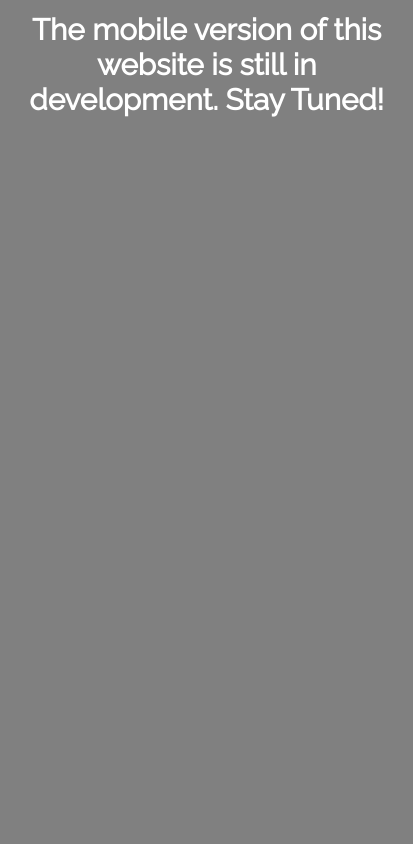
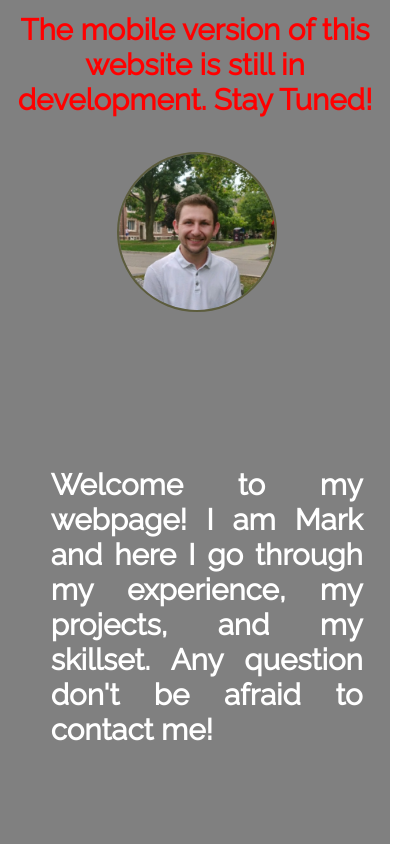
Before and after one commit to jaskiewm/jaskiewm.github.io, a plain HTML site: page index.html in a window 390 px wide. Shown: the top 844 px of the page, 413 px wide, since content can reach past the window. Drawn offline with Linux system fonts and the light colour scheme.

Commit message:
Mobile Page Updated
Updated the contents of the mobile page (For testing)

```diff
--- a/MarkProjectWebsite.css
+++ b/MarkProjectWebsite.css
@@ -1,4 +1,3 @@
-
 /*-------------------------LINKS------------------------------*/
 a:link{
   color:#323634;
@@ -98,21 +97,6 @@ body::-webkit-scrollbar-thumb {
   background-color: #faf6cd;
   border: 1px black solid;
   border-radius: 3% / 5.33%;
-}
-#MobilePage{
-  position: absolute;
-  width: 100%;
-  height: 120%;
-  top: 0%;
-  left: 0%;
-  background-color: grey;
-  font:3.5vh Raleway;
-  color: White;
-  font-family: 'Raleway';
-  text-align: center;
-  font-weight: bold;
-  opacity: 0;
-  padding: 3%;
 }
 /*------------------------------------------------------------*/
 #Name{
@@ -968,7 +952,6 @@ table{
   -ms-transition: opacity 250ms;
    transition: opacity 250ms;
 }
-
 #ProjectFive{
   position: absolute;
   top: 71%;
@@ -1334,6 +1317,55 @@ table{
   opacity: 0.9;
   text-align: center;
 }
+/*-------------------------MOBILE PAGE-------------------------------------------*/
+#MobilePage{
+  position: absolute;
+  width: 100%;
+  height: 120%;
+  top: 0%;
+  left: 0%;
+  background-color: grey;
+  opacity: 0;
+  z-index: 1;
+}
+#MobileText{
+  font:3.5vh Raleway;
+  color: Red;
+  font-family: 'Raleway';
+  text-align: center;
+  font-weight: bold;
+  padding: 3%;
+}
+#MobilePictureOfMe{
+  position: absolute;
+  left: 50%;
+  top: 15%;
+  width: 40%;
+  padding-top: 40%;
+  height: auto;
+  margin-left:-20%;
+  border-radius: 50%;
+  overflow: hidden;
+  border: #5c5c3d 2px solid;
+  background-image:url('PictureOfMe.png');
+  background-size: cover;
+}
+#MobileInfo{
+  position: absolute;
+  left: 50%;
+  top: 45%;
+  width: 80%;
+  padding-top: 40%;
+  height: auto;
+  margin-left:-40%;
+  font:3.5vh Raleway;
+  color: White;
+  font-family: 'Raleway';
+  text-align: justify;
+  font-weight: bold;
+  padding: 3%;
+}
+
 @media only screen and (max-width: 600px) {
   #wrapper {
     display: none;
--- a/index.html
+++ b/index.html
@@ -9,7 +9,13 @@
     <title>Mark JD</title>
   </head>
   <body>
-    <div id="MobilePage">The mobile version of this website is still in development. Stay Tuned!</div>
+    <div id="MobilePage">
+      <div id="MobileText">The mobile version of this website is still in development. Stay Tuned! </div>
+      <div id="MobilePictureOfMe"></div>
+      <div id="MobileInfo">Welcome to my webpage! I am Mark and here I go through my experience, my projects, and my skillset. Any question don't be afraid
+      to contact me!</div>
+    </div>
+
     <div id="wrapper">
       <!-- HOME -->
       <div id="HomePage">
```
